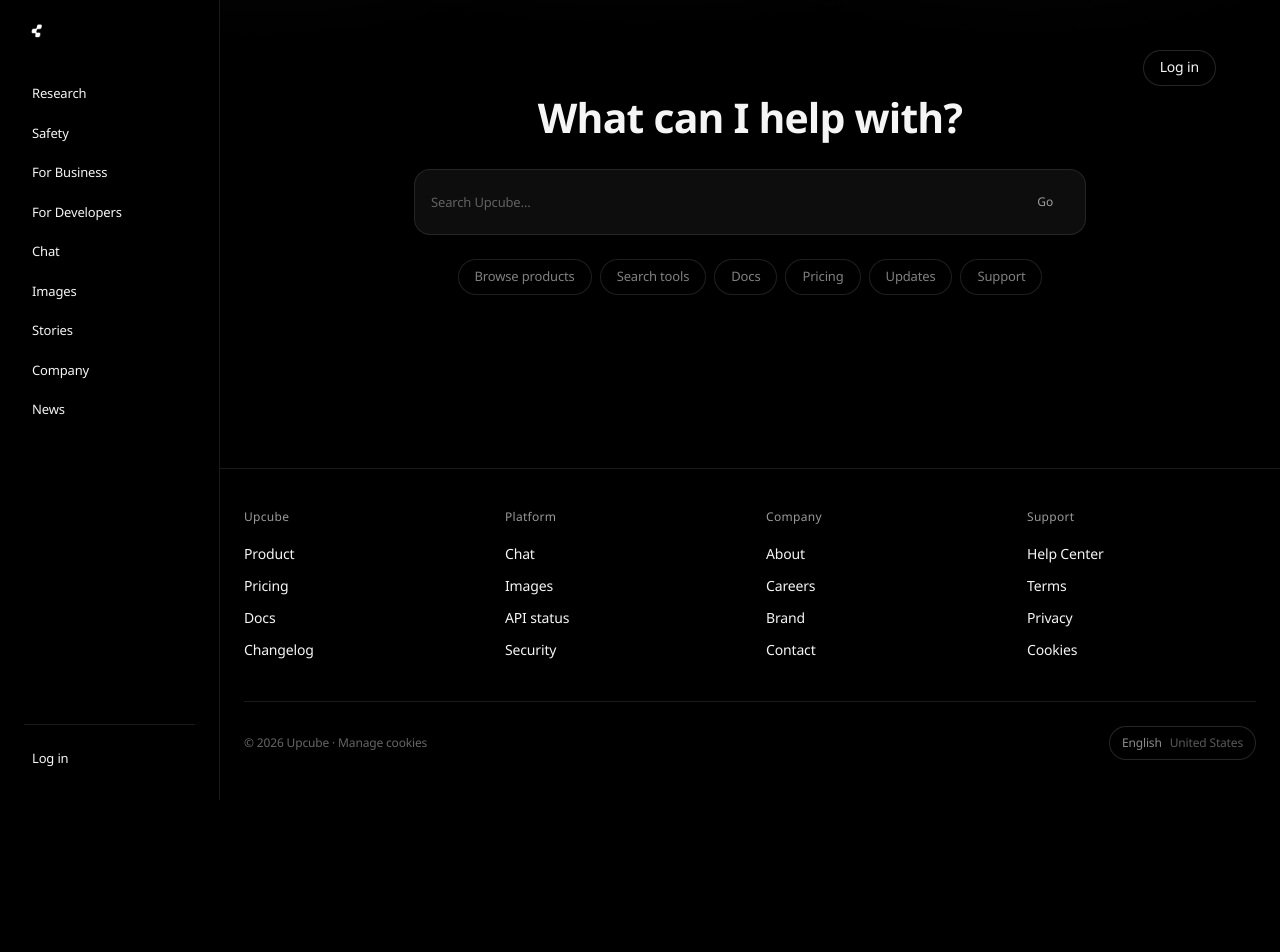
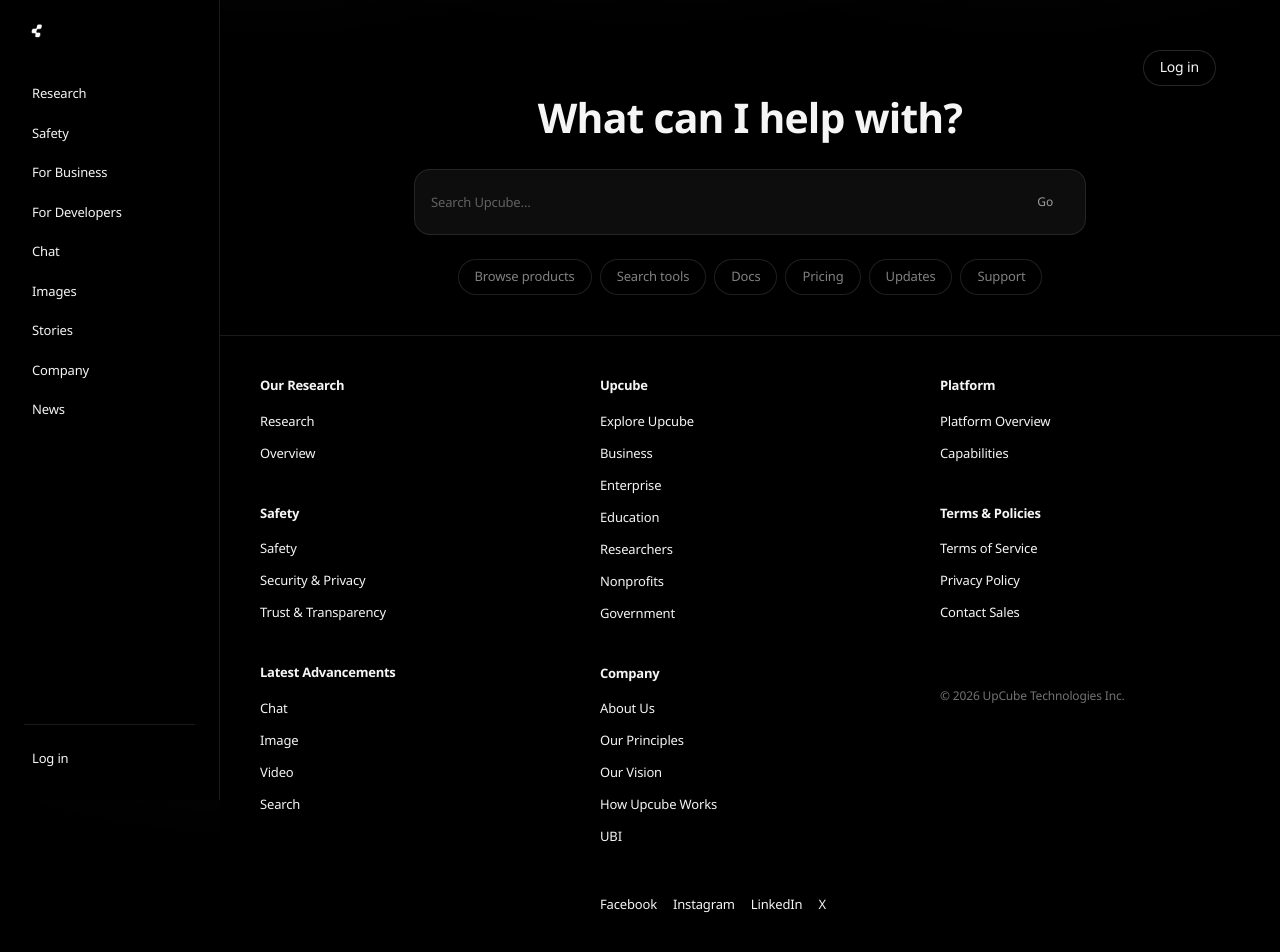
Before and after one commit to shadabchow-ui/upcube-frontend, a Next.js app: page / in a window 1280 px wide. Shown: the top 952 px of the page. Before the commit the page ends 800 px from the top, so only its background shows below. Built offline with nearby package versions, Linux system fonts and the light colour scheme.

Commit message:
Update site-footer.tsx

```diff
--- a/components/site-footer.tsx
+++ b/components/site-footer.tsx
@@ -1,60 +1,94 @@
-import Link from "next/link";
+import Link from 'next/link'
 
-const COLS = [
+const groups = [
   {
-    title: "Upcube",
+    title: 'Our Research',
     links: [
-      { label: "Product", href: "/product" },
-      { label: "Pricing", href: "/pricing" },
-      { label: "Docs", href: "/docs" },
-      { label: "Changelog", href: "/changelog" },
+      { label: 'Research', href: '#' },
+      { label: 'Overview', href: '#' },
     ],
   },
   {
-    title: "Platform",
+    title: 'Safety',
     links: [
-      { label: "Chat", href: "/chat" },
-      { label: "Images", href: "/images" },
-      { label: "API status", href: "/status" },
-      { label: "Security", href: "/security" },
+      { label: 'Safety', href: '#' },
+      { label: 'Security & Privacy', href: '#' },
+      { label: 'Trust & Transparency', href: '#' },
     ],
   },
   {
-    title: "Company",
+    title: 'Latest Advancements',
     links: [
-      { label: "About", href: "/about" },
-      { label: "Careers", href: "/careers" },
-      { label: "Brand", href: "/brand" },
-      { label: "Contact", href: "/contact" },
+      { label: 'Chat', href: '#' },
+      { label: 'Image', href: '#' },
+      { label: 'Video', href: '#' },
+      { label: 'Search', href: '#' },
     ],
   },
   {
-    title: "Support",
+    title: 'Upcube',
     links: [
-      { label: "Help Center", href: "/help" },
-      { label: "Terms", href: "/terms" },
-      { label: "Privacy", href: "/privacy" },
-      { label: "Cookies", href: "/cookies" },
+      { label: 'Explore Upcube', href: '#' },
+      { label: 'Business', href: '#' },
+      { label: 'Enterprise', href: '#' },
+      { label: 'Education', href: '#' },
+      { label: 'Researchers', href: '#' },
+      { label: 'Nonprofits', href: '#' },
+      { label: 'Government', href: '#' },
     ],
   },
-];
+  {
+    title: 'Company',
+    links: [
+      { label: 'About Us', href: '#' },
+      { label: 'Our Principles', href: '#' },
+      { label: 'Our Vision', href: '#' },
+      { label: 'How Upcube Works', href: '#' },
+      { label: 'UBI', href: '#' },
+    ],
+  },
+  {
+    title: 'Platform',
+    links: [
+      { label: 'Platform Overview', href: '#' },
+      { label: 'Capabilities', href: '#' },
+    ],
+  },
+  {
+    title: 'Terms & Policies',
+    links: [
+      { label: 'Terms of Service', href: '#' },
+      { label: 'Privacy Policy', href: '#' },
+      { label: 'Contact Sales', href: '#' },
+    ],
+  },
+]
+
+const socials = [
+  { label: 'Facebook', href: '#' },
+  { label: 'Instagram', href: '#' },
+  { label: 'LinkedIn', href: '#' },
+  { label: 'X', href: '#' },
+]
 
 export default function SiteFooter() {
   return (
     <footer className="border-t border-white/10 bg-black">
-      <div className="mx-auto max-w-6xl px-6 py-10">
-        <div className="grid grid-cols-2 gap-8 md:grid-cols-4">
-          {COLS.map((c) => (
-            <div key={c.title}>
-              <div className="text-xs font-medium tracking-wide text-white/60">
-                {c.title}
-              </div>
-              <ul className="mt-4 space-y-2">
-                {c.links.map((l) => (
-                  <li key={l.href}>
+      <div className="mx-auto max-w-6xl px-10 py-10">
+        <div className="grid gap-10 md:grid-cols-3">
+          {/* Column 1 */}
+          <div className="space-y-10">
+            {[groups[0], groups[1], groups[2]].map((g) => (
+              <div key={g.title}>
+                <h3 className="text-[13px] font-semibold tracking-tight text-white/90">
+                  {g.title}
+                </h3>
+                <ul className="mt-3 space-y-2">
+                  {g.links.map((l) => (
+                    <li key={l.label}>
                       <Link
                         href={l.href}
-                      className="text-sm text-white/50 transition hover:text-white/85"
+                        className="text-[13px] text-white/60 transition hover:text-white"
                       >
                         {l.label}
                       </Link>
@@ -65,19 +99,86 @@ export default function SiteFooter() {
             ))}
           </div>
 
-        <div className="mt-10 flex flex-col gap-3 border-t border-white/10 pt-6 md:flex-row md:items-center md:justify-between">
-          <div className="text-xs text-white/40">
-            © {new Date().getFullYear()} Upcube ·{" "}
-            <Link href="/cookies" className="transition hover:text-white/80">
+          {/* Column 2 */}
+          <div className="space-y-10">
+            {[groups[3], groups[4]].map((g) => (
+              <div key={g.title}>
+                <h3 className="text-[13px] font-semibold tracking-tight text-white/90">
+                  {g.title}
+                </h3>
+                <ul className="mt-3 space-y-2">
+                  {g.links.map((l) => (
+                    <li key={l.label}>
+                      <Link
+                        href={l.href}
+                        className="text-[13px] text-white/60 transition hover:text-white"
+                      >
+                        {l.label}
+                      </Link>
+                    </li>
+                  ))}
+                </ul>
+              </div>
+            ))}
+
+            <div className="pt-2">
+              <div className="flex items-center gap-4">
+                {socials.map((s) => (
+                  <Link
+                    key={s.label}
+                    href={s.href}
+                    className="text-[13px] text-white/60 transition hover:text-white"
+                  >
+                    {s.label}
+                  </Link>
+                ))}
+              </div>
+            </div>
+          </div>
+
+          {/* Column 3 */}
+          <div className="space-y-10">
+            {[groups[5], groups[6]].map((g) => (
+              <div key={g.title}>
+                <h3 className="text-[13px] font-semibold tracking-tight text-white/90">
+                  {g.title}
+                </h3>
+                <ul className="mt-3 space-y-2">
+                  {g.links.map((l) => (
+                    <li key={l.label}>
+                      <Link
+                        href={l.href}
+                        className="text-[13px] text-white/60 transition hover:text-white"
+                      >
+                        {l.label}
+                      </Link>
+                    </li>
+                  ))}
+                </ul>
+              </div>
+            ))}
+
+            <div className="pt-6 text-[12px] text-white/45">
+              © {new Date().getFullYear()} UpCube Technologies Inc.
+            </div>
+          </div>
+        </div>
+
+        <div className="mt-10 flex flex-col gap-4 border-t border-white/10 pt-6 md:flex-row md:items-center md:justify-between">
+          <div className="text-[12px] text-white/45">
+            <Link href="#" className="hover:text-white">
               Manage cookies
             </Link>
           </div>
 
-          <div className="inline-flex w-fit items-center gap-2 rounded-full border border-white/15 bg-black px-3 py-2 text-xs text-white/55">
-            English <span className="text-white/35">United States</span>
-          </div>
+          <button
+            type="button"
+            className="inline-flex h-9 items-center justify-center rounded-full border border-white/15 px-4 text-[12px] text-white/70 transition hover:border-white/25 hover:text-white"
+          >
+            English <span className="ml-2 text-white/45">United States</span>
+          </button>
         </div>
       </div>
     </footer>
-  );
+  )
 }
```
Lines whose indentation alone changed are shown as unchanged.
